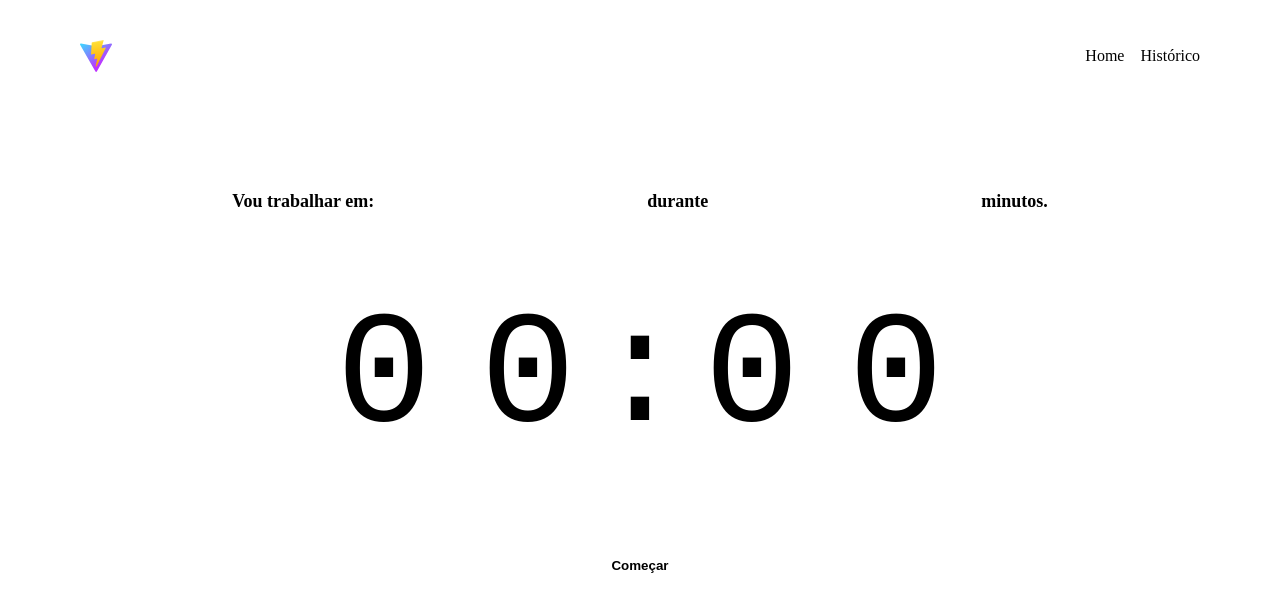
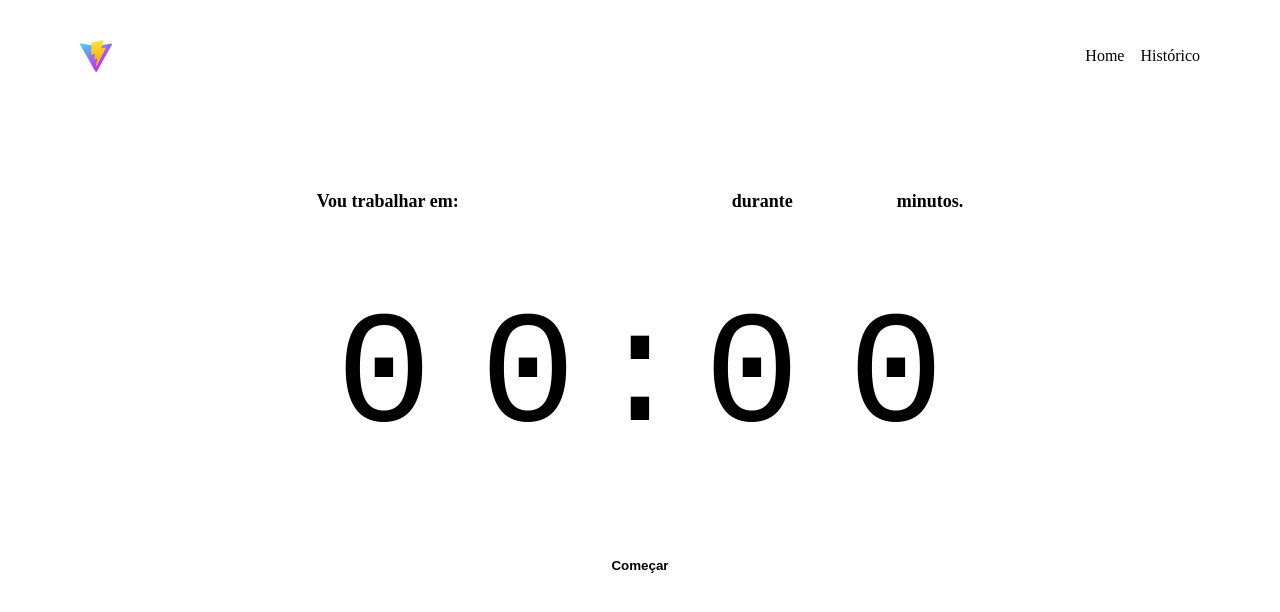
Before and after one commit to wallissl/ReactTimer, a React (Vite) app: page / in a window 1280 px wide. Shown: the top 612 px of the page. Built offline with nearby package versions, Linux system fonts and the light colour scheme; the HTML template or start-up script is replaced by a standard one.

Commit message:
button css

```diff
--- a/src/components/button/button.css
+++ b/src/components/button/button.css
@@ -7,3 +7,7 @@
     border-radius: 8px;
     font-weight: bold;;
 }
+
+.container--button.secondary{
+    background: var(--pink-800);
+}
--- a/src/components/button/index.jsx
+++ b/src/components/button/index.jsx
@@ -1,5 +1,18 @@
 import './button.css';
+import PropTypes from 'prop-types';
+// variant = "primary" => orange
+// variant = "secondary" => pink
 
-export function Button(props){
+/* export function Button(props){
     return <button className={`container--button`} { ...props} />
 }
+ */
+
+export function Button({variant = "primary", ...rest}){
+    return <button className={`container--button ${variant}`} { ...rest} />
+}
+
+Button.propTypes = {
+    variant: PropTypes.oneOf(['primary', 'secondary']), //
+
+}; // Recebe uma lista de tipos de dados que o componente aceita
--- a/src/components/new-cycle/new-cycle.css
+++ b/src/components/new-cycle/new-cycle.css
@@ -26,3 +26,7 @@
     color: rgba(255, 255, 255, 0.3);
     font-size: 0.8rem;
 }
+
+.container--new-cycle input[type="number"]{
+    max-width: 72px;
+}
--- a/src/pages/home/home.css
+++ b/src/pages/home/home.css
@@ -5,4 +5,6 @@
     align-items: center;
     justify-content: center;
     gap: 60px;
+    width: 100%;
+    max-width: 656px; ;
 }
--- a/src/pages/home/index.jsx
+++ b/src/pages/home/index.jsx
@@ -9,9 +9,13 @@ export function HomePage() {
         <div className="container--home">
             <NewCycle   />
             <Timer />
+            {/* <Button variant="secondary">Começar</Button> */}
+
             <Button>Começar</Button>
 
         </div>
 
     );
 }
+
+export default HomePage;
--- a/src/template/template.css
+++ b/src/template/template.css
@@ -8,6 +8,7 @@
 .container--template-contents{
     display: flex;
     flex-direction: column;
+    align-items: center;
     background: var(--shape);
     border-radius: 8px;
     padding: 4px;
```
